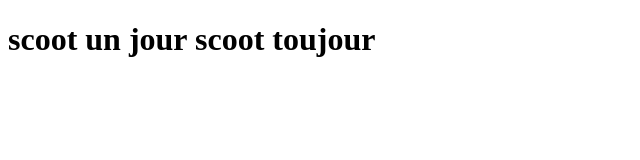
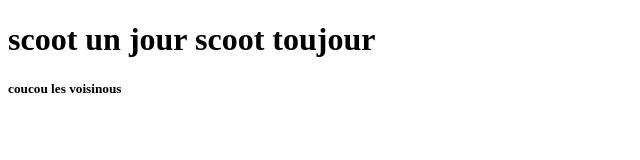
Before and after one commit to Cyril-Ugolini/TestAFPA, a plain HTML site: page index.html in a window 1280 px wide. Shown: the whole page, without its empty margins (0-640 px from the left). Drawn offline with Linux system fonts and the light colour scheme.

Commit message:
modif h5

```diff
--- a/index.html
+++ b/index.html
@@ -7,6 +7,7 @@
 
     <title>Projet a 2 - Titre modifié par Dev1</title>
     <h1>scoot un jour scoot toujour</h1>
+    <h5>coucou les voisinous</h5>
 
 </head>
 
```
